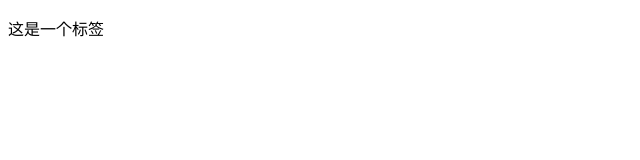
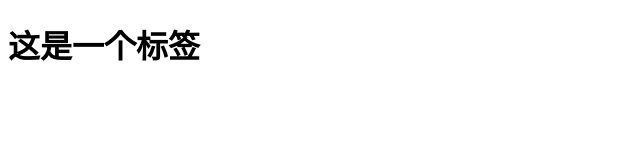
Before and after one commit to devnasita/and-test.github.io, a plain HTML site: page index.html in a window 1280 px wide. Shown: the whole page, without its empty margins (0-640 px from the left). Drawn offline with Linux system fonts and the light colour scheme.

Commit message:
Update index.html

```diff
--- a/index.html
+++ b/index.html
@@ -2,5 +2,5 @@
 <html lang="en">
   <head>
     <meta charset="utf-8">
-<p>这是一个标签</p>
+<H1>这是一个标签</H1>
 </html>
```
